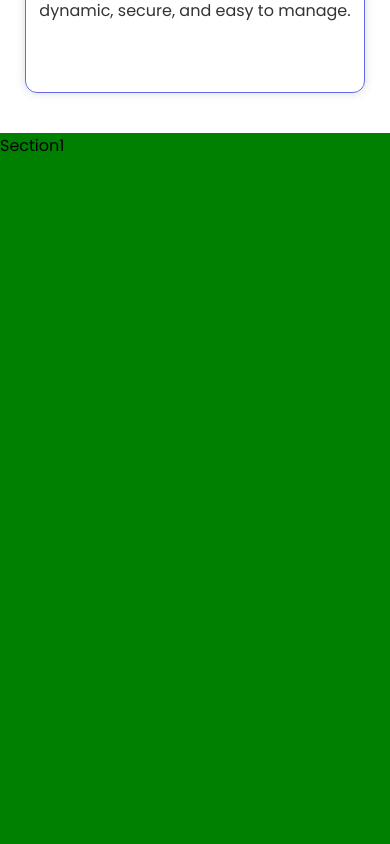
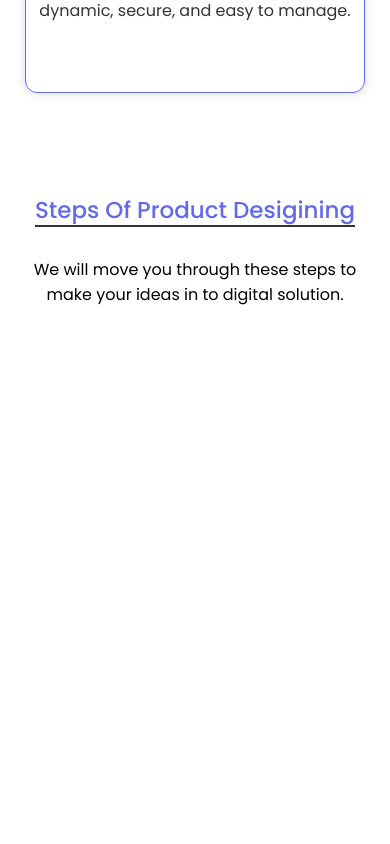
Before and after one commit to muhammad-jasim-m/EDev-Alliance, a React (Create React App) app: page / in a window 390 px wide. Shown: the part 3960-4804 px from the top of the page. Built offline with nearby package versions, Linux system fonts and the light colour scheme.

Commit message:
updated code

```diff
--- a/src/App.js
+++ b/src/App.js
@@ -1,10 +1,11 @@
-import logo from './logo.svg';
+
 import './App.css';
 import Navbar from './components/Navbar/Navbar';
 import Section1 from './components/section1/Section1';
 import Section2 from './components/section2/Section2';
 import Section3 from './components/section3/Section3';
-import Section4 from './components/section4/Section4';
+import Steps from './components/section04/Steps';
+import Section4 from './components/section004/Section4';
 import Section5 from './components/section5/Section5';
 
 function App() {
@@ -14,6 +15,7 @@ function App() {
    <Section1/>
    <Section2/>
    <Section3/>
+   <Steps/>
    <Section4/>
    <Section5/>
    </>
--- /dev/null
+++ b/src/components/section04/Steps.jsx
@@ -0,0 +1,34 @@
+import React from 'react';
+import './steps.css';
+import { useDarkMode } from '../../Context/Darkcontext';
+
+function Steps() {
+  const {darkMode} = useDarkMode();
+
+  return (
+    <>
+    <div className="stepsmaindiv" style={{background :darkMode ?"black":""}}>
+
+<div className="stepheading">
+Steps Of Product Desigining
+</div>
+
+<div className="stepsdecraption" style={{color :darkMode ?"white":""}}>
+We will move you through these steps to make your ideas in to digital solution.
+</div>
+
+<div className="stepsdivmain">
+
+<div className="carddivmain">
+
+</div>
+
+</div>
+
+    </div>
+
+    </>
+  )
+}
+
+export default Steps;
--- /dev/null
+++ b/src/components/section04/steps.css
@@ -0,0 +1,68 @@
+.stepsmaindiv{
+    height: 100vh;
+    width: 100%;
+    padding-block: 60px;
+    padding-inline: 100px;
+    display: flex;
+    flex-direction: column;
+    gap: 30px;
+    align-items: center;
+}
+.stepheading{
+    font-size: 30px;
+    font-weight: 500;
+    color: #636ae8;
+    position: relative;
+    text-align: center;
+    }
+
+    .stepheading::before{
+    content: "";
+    width: 416px;
+    height: 2px;
+    background-color: #333;
+    position: absolute;
+    bottom: 0px;
+    /* right: 0px; */
+    }
+
+.stepsdecraption{
+text-align: center;
+}
+
+.stepsdivmain{
+
+}
+
+.carddivmain{
+
+}
+
+
+
+@media(max-width:1024px){
+    .stepsmaindiv{
+        padding-inline: 50px;
+    }
+}
+
+@media(max-width:768px){
+    .stepsmaindiv{
+        padding-inline: 20px;
+    }
+}
+
+
+@media(max-width:430px){
+    .stepsmaindiv{
+        padding-inline: 10px;
+    }
+
+    .stepheading{
+        font-size: 23px;
+    }
+
+    .stepheading::before{
+width: 320px;
+    }
+}
```
Also changed, not shown: src/components/section004/Section4.css (renamed from src/components/section4/Section4.css), src/components/section004/Section4.jsx (renamed from src/components/section4/Section4.jsx).
